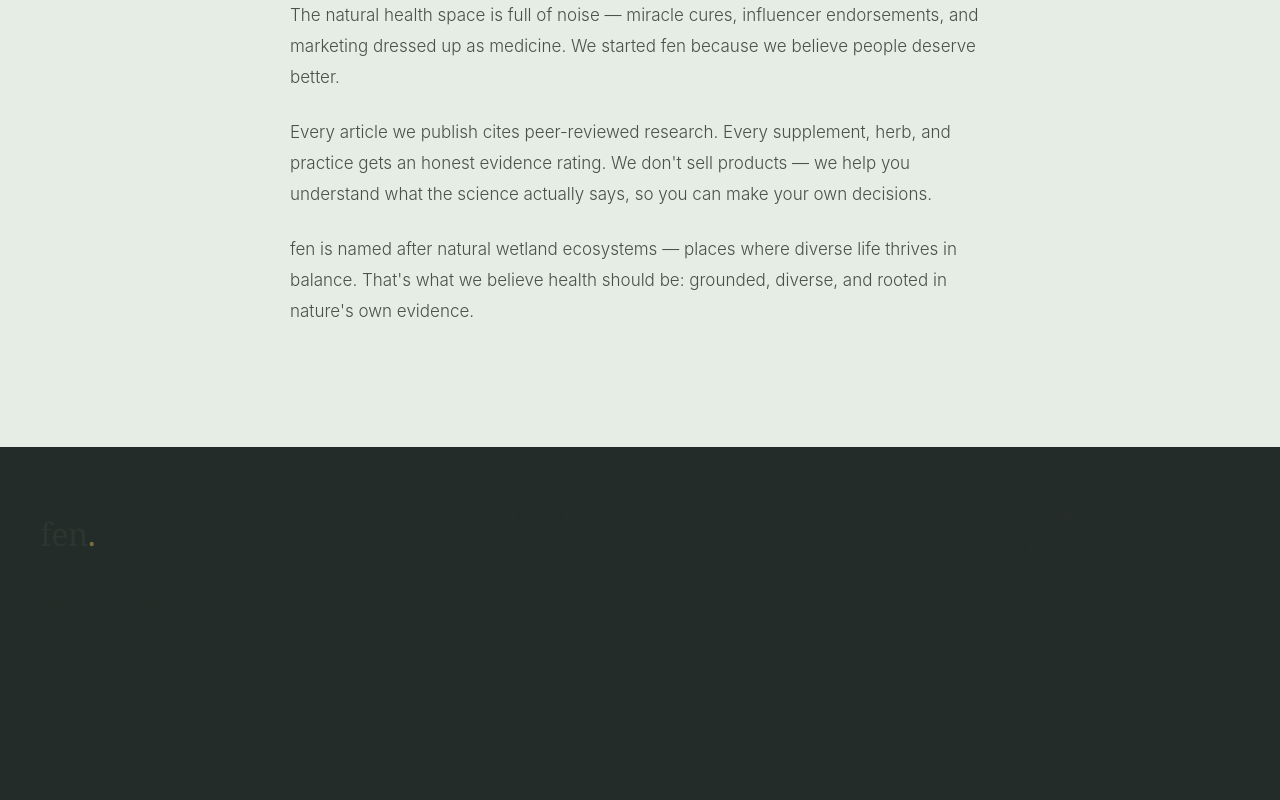
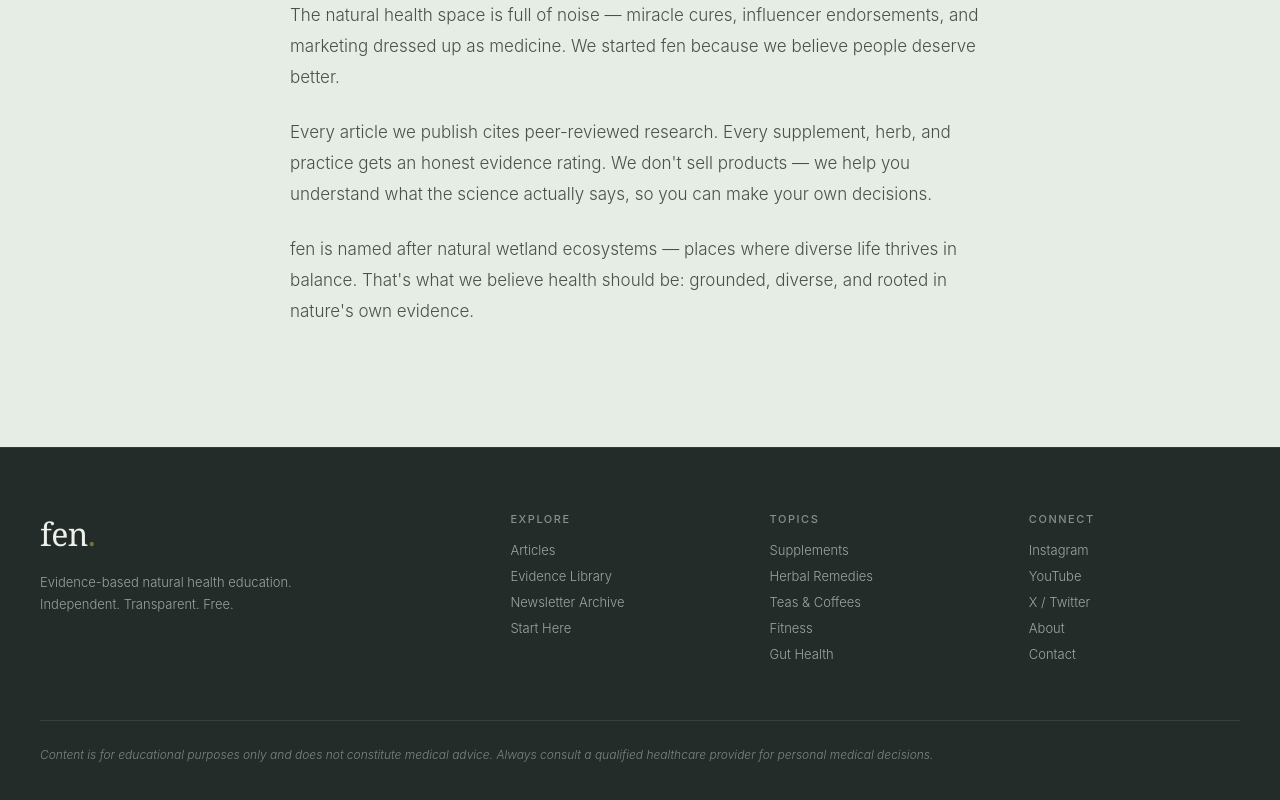
Before and after one commit to saain/fen-website, a Next.js app: page / in a window 1280 px wide. Shown: the part 4999-5799 px from the top of the page. Built offline with nearby package versions, Linux system fonts and the light colour scheme.

Commit message:
fix: RTL overlap, footer text, greens, mystic icons, toggle label

```diff
--- a/src/app/globals.css
+++ b/src/app/globals.css
@@ -50,6 +50,7 @@
 
 html {
   scroll-behavior: smooth;
+  scroll-padding-top: 72px;
 }
 
 body {
@@ -956,8 +957,8 @@ body {
 .footer {
   padding: 64px 40px 40px;
   background: #232C28;
-  color: #2D3530;
-  border-top: 1px solid rgba(45, 53, 48, 0.05);
+  color: #EDF1EC;
+  border-top: 1px solid rgba(237, 241, 236, 0.08);
 }
 
 .footer-grid {
@@ -973,14 +974,14 @@ body {
   font-weight: 400;
   display: block;
   margin-bottom: 16px;
-  color: #2D3530;
+  color: #EDF1EC;
   letter-spacing: -0.02em;
 }
 
 .footer-tagline {
   font-size: 13px;
   line-height: 1.7;
-  color: rgba(45, 53, 48, 0.28);
+  color: rgba(237, 241, 236, 0.60);
   font-weight: 300;
 }
 
@@ -990,13 +991,13 @@ body {
   text-transform: uppercase;
   font-weight: 500;
   margin-bottom: 16px;
-  color: rgba(45, 53, 48, 0.35);
+  color: rgba(237, 241, 236, 0.50);
 }
 
 .footer a {
   display: block;
   font-size: 13px;
-  color: rgba(45, 53, 48, 0.32);
+  color: rgba(237, 241, 236, 0.62);
   text-decoration: none;
   margin-bottom: 10px;
   font-weight: 300;
@@ -1004,17 +1005,17 @@ body {
 }
 
 .footer a:hover {
-  color: #7B6D3E;
+  color: #D4A84B;
 }
 
 .footer-bottom {
-  border-top: 1px solid rgba(45, 53, 48, 0.06);
+  border-top: 1px solid rgba(237, 241, 236, 0.10);
   padding-top: 24px;
 }
 
 .footer-disclaimer {
   font-size: 12px;
-  color: rgba(45, 53, 48, 0.18);
+  color: rgba(237, 241, 236, 0.45);
   line-height: 1.6;
   margin-bottom: 8px;
   font-weight: 300;
@@ -1353,7 +1354,7 @@ body {
 @media (max-width: 768px) {
   [dir="rtl"] .hero-cinematic {
     align-items: flex-start;
-    padding-top: 100px;
+    padding-top: 120px;
     padding-bottom: 60px;
     min-height: 100dvh;
   }
@@ -1382,8 +1383,6 @@ body {
   .nav-links  { display: none !important; }
   .mobile-toggle { display: block !important; }
   .mobile-menu { padding: 0 20px 20px; }
-  /* Hide toggle text on mobile — track-only saves nav space */
-  .toggle-label { display: none !important; }
 
   .hero-cinematic { padding-bottom: 60px; }
   .hero-content   { padding: 0 20px; }
--- a/src/app/page.js
+++ b/src/app/page.js
@@ -56,11 +56,11 @@ const t = {
       { id: 6, category: 'GUT HEALTH', tag: 'Moderate Evidence', tagColor: '#b5651d', title: 'Probiotics After Antibiotics: Timing, Strains, and What Actually Helps', excerpt: 'We reviewed 22 RCTs to find which probiotic protocols have real evidence behind them.', date: 'Mar 21, 2026', readTime: '10 min read' },
     ],
     pillars: [
-      { name: 'Herbal Remedies', desc: 'Traditional botanicals examined through modern research', icon: '🌿' },
-      { name: 'Supplements', desc: 'Evidence ratings for vitamins, minerals, and compounds', icon: '💊' },
-      { name: 'Teas & Coffees', desc: 'Functional beverages and their therapeutic profiles', icon: '🍵' },
-      { name: 'Fitness & Movement', desc: 'Exercise science distilled into practical protocols', icon: '🏃' },
-      { name: 'Mind & Wellness', desc: 'Sleep, stress, fasting, and the gut-brain axis', icon: '🧠' },
+      { name: 'Herbal Remedies', desc: 'Traditional botanicals examined through modern research', icon: '🪷' },
+      { name: 'Supplements', desc: 'Evidence ratings for vitamins, minerals, and compounds', icon: '✦' },
+      { name: 'Teas & Coffees', desc: 'Functional beverages and their therapeutic profiles', icon: '🫖' },
+      { name: 'Fitness & Movement', desc: 'Exercise science distilled into practical protocols', icon: '🌊' },
+      { name: 'Mind & Wellness', desc: 'Sleep, stress, fasting, and the gut-brain axis', icon: '🌙' },
     ],
     evidence: [
       { level: 'Strong', color: '#2d6a4f', desc: 'Multiple randomised controlled trials or meta-analyses with consistent results across diverse populations.' },
@@ -122,11 +122,11 @@ const t = {
       { id: 6, category: 'ގޮހޮރުގެ ޞިއްޙަތު', tag: 'މެދުމިނުގެ ހެކި', tagColor: '#b5651d', title: 'އެންޓިބައޮޓިކަށް ފަހު ޕްރޯބައޮޓިކްސް: ޓައިމިން އާއި ސްޓްރެއިންސް', excerpt: '22 ރެންޑަމައިޒްޑް ޓްރައަލް ބެލީ ޙަޤީޤީ ހެކި ހުރި ޕްރޮޓޮކޯލް ހޯދަން.', date: 'މާރިޗް 21، 2026', readTime: '10 މިނެޓް' },
     ],
     pillars: [
-      { name: 'ފަތްޕިލާވެލީ ބޭސް', desc: 'ޒަމާނީ ދިރާސާއިން ބެލޭ ގަސްގަހާގެ ބޭސް', icon: '🌿' },
-      { name: 'ސަޕްލިމެންޓްސް', desc: 'ވިޓަމިންސް، މިނެރަލްސް ގެ ހެކީ ރޭޓިން', icon: '💊' },
-      { name: 'ސައި އާއި ކޮފީ', desc: 'ފަންކްޝަނަލް ބުއިންތަކުގެ ބޭސްވެރި ޕްރޮފައިލް', icon: '🍵' },
-      { name: 'ކަސްރަތު', desc: 'ޢަމަލީ ޕްރޮޓޮކޯލްތަކަށް ބަދަލުކޮށްފައިވާ ކަސްރަތު ސައިންސް', icon: '🏃' },
-      { name: 'ސިކުނޑި އާއި ދުޅަހެޔޮކަން', desc: 'ނިދި، ސްޓްރެސް، ރޯދަ، ގޮހޮރު-ސިކުނޑި ގުޅުން', icon: '🧠' },
+      { name: 'ފަތްޕިލާވެލީ ބޭސް', desc: 'ޒަމާނީ ދިރާސާއިން ބެލޭ ގަސްގަހާގެ ބޭސް', icon: '🪷' },
+      { name: 'ސަޕްލިމެންޓްސް', desc: 'ވިޓަމިންސް، މިނެރަލްސް ގެ ހެކީ ރޭޓިން', icon: '✦' },
+      { name: 'ސައި އާއި ކޮފީ', desc: 'ފަންކްޝަނަލް ބުއިންތަކުގެ ބޭސްވެރި ޕްރޮފައިލް', icon: '🫖' },
+      { name: 'ކަސްރަތު', desc: 'ޢަމަލީ ޕްރޮޓޮކޯލްތަކަށް ބަދަލުކޮށްފައިވާ ކަސްރަތު ސައިންސް', icon: '🌊' },
+      { name: 'ސިކުނޑި އާއި ދުޅަހެޔޮކަން', desc: 'ނިދި، ސްޓްރެސް، ރޯދަ، ގޮހޮރު-ސިކުނޑި ގުޅުން', icon: '🌙' },
     ],
     evidence: [
       { level: 'ވަރުގަދަ', color: '#2d6a4f', desc: 'ގިނަ ރެންޑަމައިޒްޑް ކޮންޓްރޯލްޑް ޓްރައަލް ނުވަތަ މެޓާ-އެނާލިސިސް، ތަފާތު މީހުންގެ ތެރޭގައި އެއް ގޮތް ނަތީޖާ.' },
```
Also changed, not shown: src/app/articles/magnesium/page.js (+5 -5 lines).
